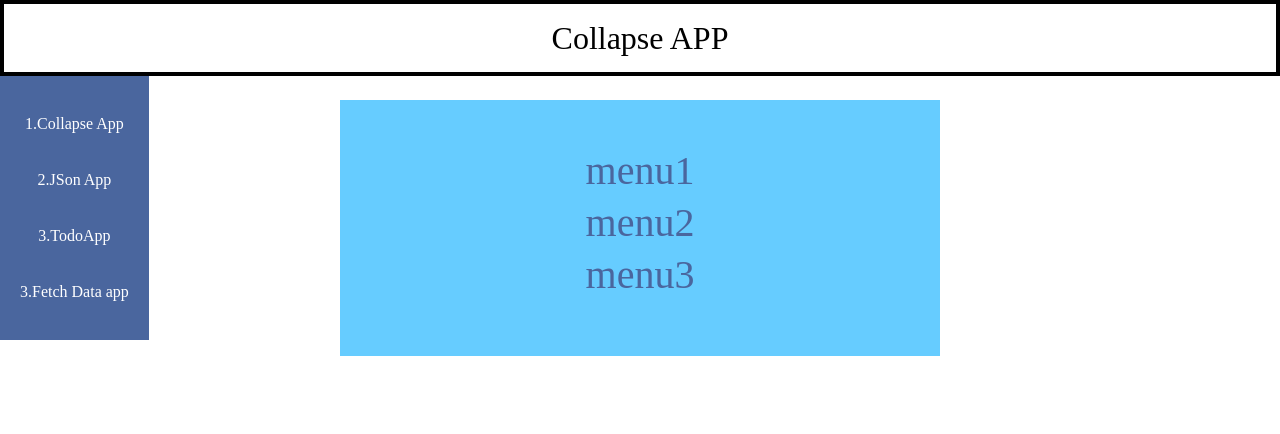
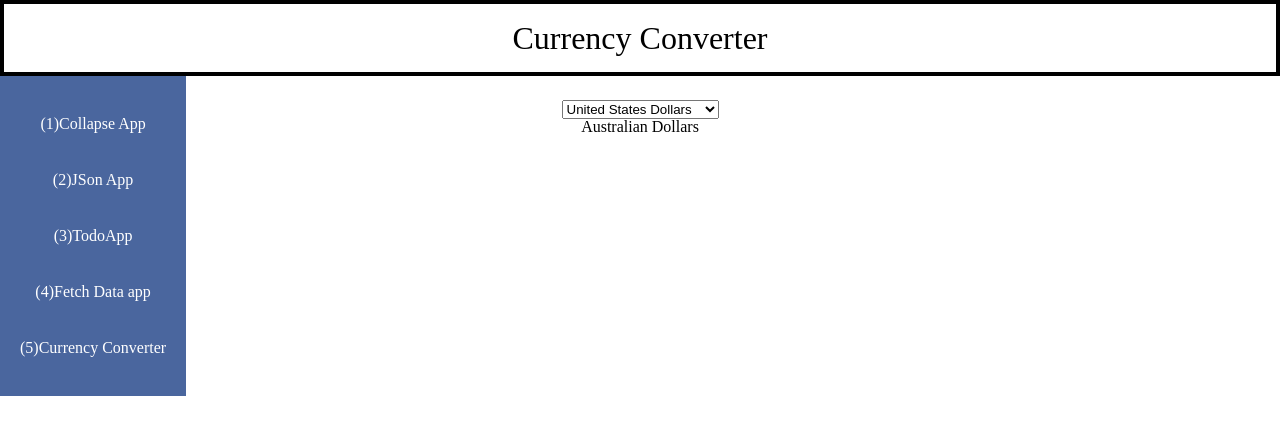
Before and after one commit to siddhantgosavi/React-app, a React (Create React App) app: page / in a window 1280 px wide. Shown: the top 434 px of the page. Built offline with nearby package versions, Linux system fonts and the light colour scheme.

Commit message:
adds currency converter configuration

```diff
--- a/src/App.js
+++ b/src/App.js
@@ -6,6 +6,7 @@ import CollapseAppIndex from './javascript/containers/collapseAppIndex.js';
 import JsonIndex from './javascript/containers/jsonIndex.js';
 import TodoIndex from './javascript/containers/todoIndex.js';
 import FetchDataIndex from './javascript/containers/fetchDataIndex.js';
+import CurrencyConvertIndex from './javascript/containers/currencyIndex.js';
 
 class App extends React.Component {
 
@@ -45,9 +46,21 @@ class App extends React.Component {
                         <FetchDataIndex />
                     </div>
                 );
+            case 'currencyConvertIndex':
+                return (
+                    <div>
+                        <Header headerText="Currency Converter" />
+                        <CurrencyConvertIndex />
+                    </div>
+                );
             case 'collapseIndex':
             default:
-                return defaultTemplate;
+            return (
+                <div>
+                    <Header headerText="Currency Converter" />
+                    <CurrencyConvertIndex />
+                </div>
+            );
         }
     }
 
@@ -61,10 +74,11 @@ class App extends React.Component {
         return (
             <div className="App">
                 <ul className="stickyLeftlist">
-                    <li><a onClick={this.getChoice.bind(this, 'collapseIndex')}>1.Collapse App</a></li>
-                    <li><a onClick={this.getChoice.bind(this, 'jsonIndex')}>2.JSon App</a></li>
-                    <li><a onClick={this.getChoice.bind(this, 'todoIndex')}>3.TodoApp</a></li>
-                    <li><a onClick={this.getChoice.bind(this, 'fetchDataIndex')}>3.Fetch Data app</a></li>
+                    <li><a onClick={this.getChoice.bind(this, 'collapseIndex')}>(1)Collapse App</a></li>
+                    <li><a onClick={this.getChoice.bind(this, 'jsonIndex')}>(2)JSon App</a></li>
+                    <li><a onClick={this.getChoice.bind(this, 'todoIndex')}>(3)TodoApp</a></li>
+                    <li><a onClick={this.getChoice.bind(this, 'fetchDataIndex')}>(4)Fetch Data app</a></li>
+                    <li><a onClick={this.getChoice.bind(this, 'currencyConvertIndex')}>(5)Currency Converter</a></li>
                 </ul>
                 {this.getSubComponent(this.state.stateName)}
             </div>
--- /dev/null
+++ b/src/javascript/containers/currencyIndex.js
@@ -0,0 +1,11 @@
+import React from 'react';
+import CurrencyConverter from '../currencyConverter/currencyConverter.js';
+
+const Index = () =>  {
+    return (
+        <div className='ChildElement'>
+            <CurrencyConverter />
+        </div>
+    );
+};
+export default Index;
--- /dev/null
+++ b/src/javascript/currencyConverter/currencyConverter.js
@@ -0,0 +1,47 @@
+import React from 'react';
+import currency from '../../static/currency.js';
+import SelectCurrency from './selectCurrency.js';
+var underscore = require('underscore');
+
+export default class  CurrencyConverter extends React.Component {
+    constructor() {
+        super();
+        this.state = {
+            currencyData: currency.currencies,
+            firstCurrency: underscore.first(currency.currencies), //return first value
+            secondCurrency: underscore.last(currency.currencies), //return second value from array
+        };
+        this.handleSelectCurrency = this.handleSelectCurrency.bind(this);
+    }
+
+    handleSelectCurrency(name) {
+        let updatedCurrency = underscore.filter(this.state.currencyData, (index, key) => {
+            return  (underscore.indexOf([index.name], name) > -1)
+        }); //return currency with matching name
+        // let object = underscore.object(underscore.map(updatedCurrency, (index, key) => {
+        //     return index;
+        // }));
+        // console.log(object);
+        this.setState({
+            secondCurrency: updatedCurrency,
+        });
+    }
+
+    render() {
+  //      console.log(this.state.secondCurrency);
+        const { currencyData, firstCurrency, secondCurrency } = this.state;
+        return (
+            <div className="currencyConverterWrap">
+                <SelectCurrency data={currencyData} handleSelectCurrency={this.handleSelectCurrency} />
+                <div>
+                  <p>{firstCurrency.name}</p>
+                  <p>{
+                          underscore.map(secondCurrency, (index, key) => {
+                          return (<p>{index.name}</p>)
+                    })}
+                  </p>
+                </div>
+            </div>
+          );
+    }
+};
--- /dev/null
+++ b/src/javascript/currencyConverter/selectCurrency.js
@@ -0,0 +1,27 @@
+import React from 'react';
+import PropTypes from 'prop-types';
+var underscore = require('underscore');
+
+const SelectCurrency = ({data, handleSelectCurrency}) => {
+
+    const filterCurrency = underscore.filter(data, (currency, key) => {
+                               return currency.code !== 'AUD'  //return currency array except code AUD
+                           });
+
+    return (
+        <select onChange={(event) => handleSelectCurrency(event.target.value)}>
+            {
+                underscore.map(filterCurrency, (currency, key) => {
+                    return (
+                        <option key={key}>{currency.name}</option>
+                    )
+                })
+            }
+        </select>
+      );
+};
+SelectCurrency.propTypes = {
+    data: PropTypes.array.isRequired,
+    handleSelectCurrency: PropTypes.func.isRequired
+};
+export default SelectCurrency;
--- /dev/null
+++ b/src/static/currency.js
@@ -0,0 +1,42 @@
+const data = {
+    "currencies": [
+        {
+            "code": "AUD",
+            "sellRate": 1,
+            "name": "Australian Dollars",
+            "sign": "$"
+        },
+        {
+            "code": "USD",
+            "sellRate": .7041,
+            "name": "United States Dollars",
+            "sign": "$"
+        },
+        {
+            "code": "CAD",
+            "sellRate": .9504,
+            "name": "Canadian Dollars",
+            "sign": "$"
+        },
+        {
+            "code": "NZD",
+            "sellRate": .9949,
+            "name": "New Zealand Dollars",
+            "sign": "$"
+        },
+        {
+            "code": "JPY",
+            "sellRate": 78.21,
+            "name": "Japanese Yen",
+            "sign": "¥"
+        },
+        {
+            "code": "GBP",
+            "sellRate": .5472,
+            "name": "British Pounds Sterling",
+            "sign": "£"
+        }
+    ]
+}
+
+export default data;
```
